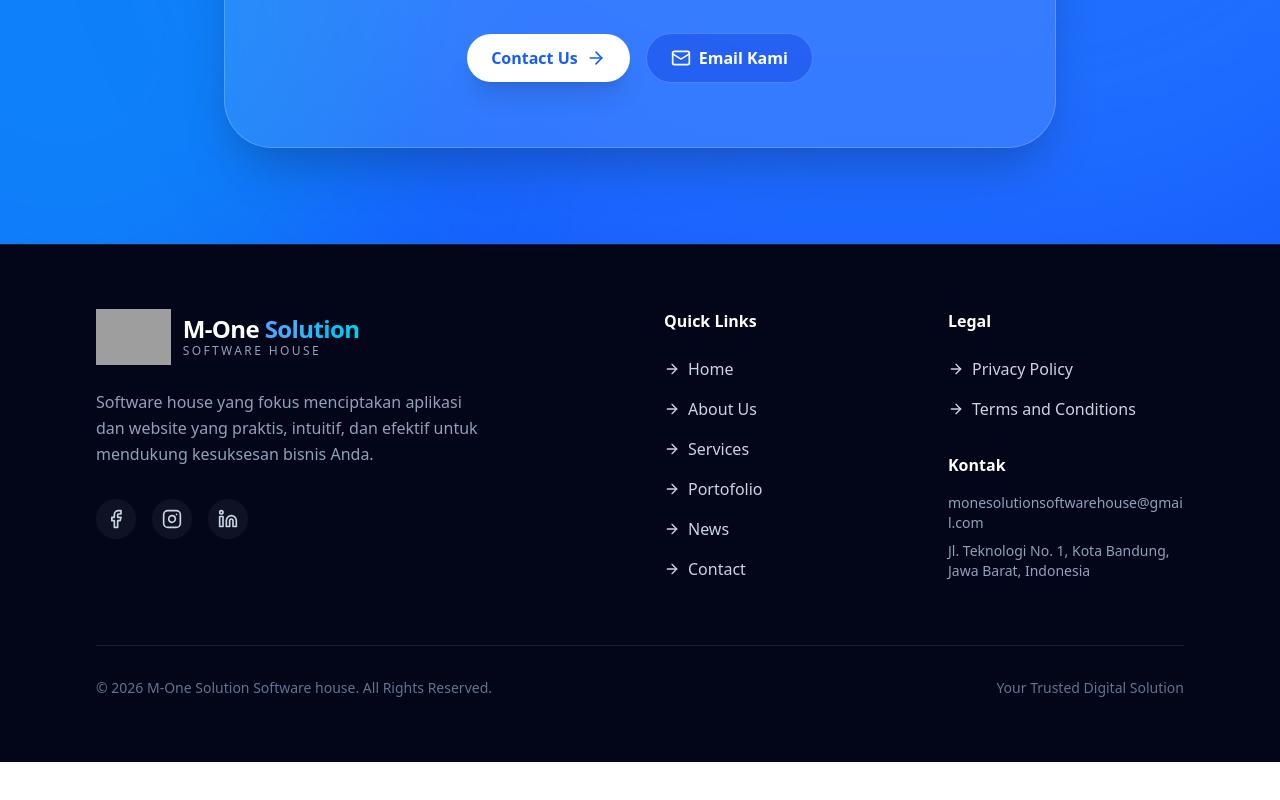
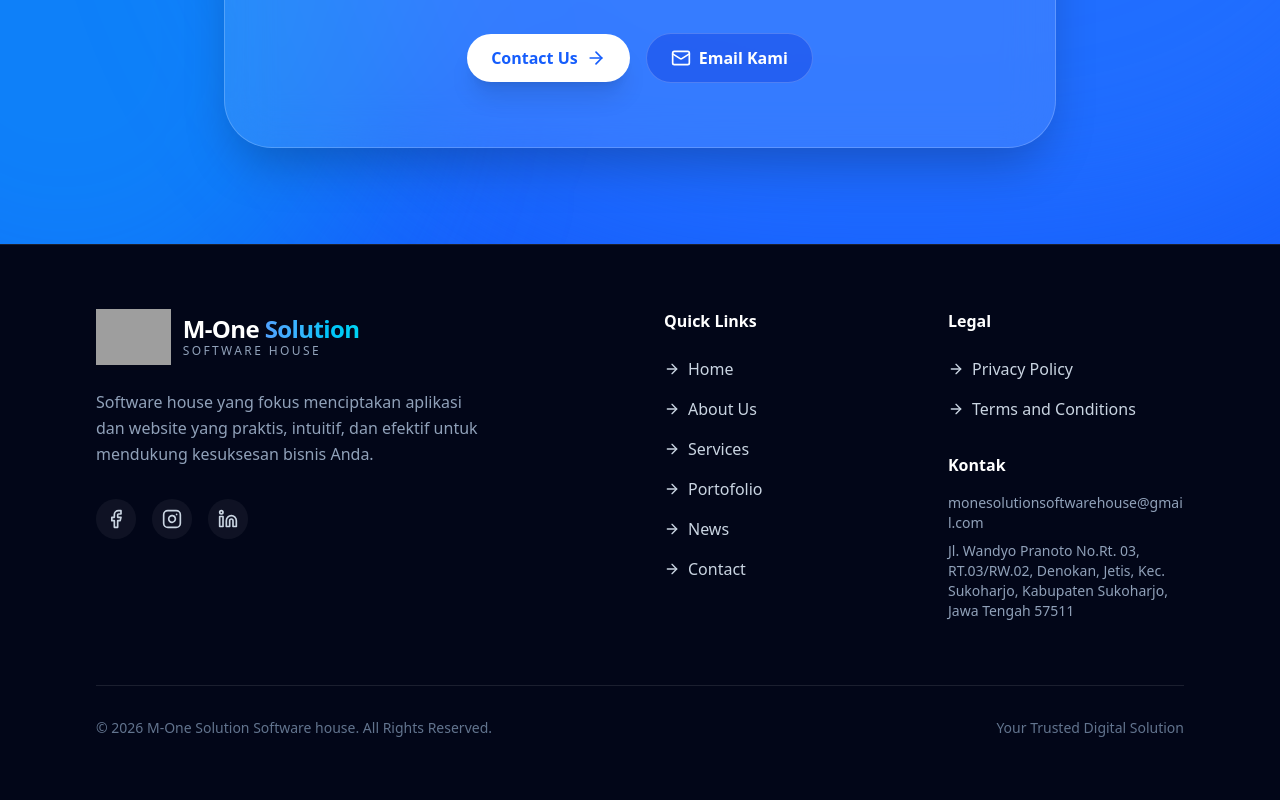
Before and after one commit to L200160067/m-one-solution-web-company, a Next.js app: page / in a window 1280 px wide. Shown: the part 6573-7373 px from the top of the page. Before the commit the page ends 7335 px from the top, so only its background shows below. Built offline with nearby package versions, Linux system fonts and the light colour scheme; no server answers; grey boxes are pictures that could not be loaded.

Commit message:
feat: implement root layout with global styling, SEO metadata, structured data, and common components, including mock settings.

```diff
--- a/src/app/layout.tsx
+++ b/src/app/layout.tsx
@@ -83,10 +83,10 @@ export default async function RootLayout({ children }: { children: React.ReactNo
         "email": "monesolutionsoftwarehouse@gmail.com",
         "address": {
             "@type": "PostalAddress",
-            "streetAddress": "Sukoharjo",
+            "streetAddress": "Jl. Wandyo Pranoto No.Rt. 03, RT.03/RW.02, Denokan, Jetis",
             "addressLocality": "Sukoharjo",
             "addressRegion": "Jawa Tengah",
-            "postalCode": "57500",
+            "postalCode": "57511",
             "addressCountry": "ID"
         },
         "geo": {
--- a/src/data/mock/settings.ts
+++ b/src/data/mock/settings.ts
@@ -2,7 +2,7 @@ import type { Settings } from '@/types/api';
 
 export const mockSettings: Settings = {
   company_name: 'M-One Solution Software House',
-  company_address: 'Jl. Teknologi No. 1, Kota Bandung, Jawa Barat, Indonesia',
+  company_address: 'Jl. Wandyo Pranoto No.Rt. 03, RT.03/RW.02, Denokan, Jetis, Kec. Sukoharjo, Kabupaten Sukoharjo, Jawa Tengah 57511',
   contact_email: 'monesolutionsoftwarehouse@gmail.com',
   contact_phone: '+62 851-6885-0712',
   whatsapp_number: '6285168850712',
```
